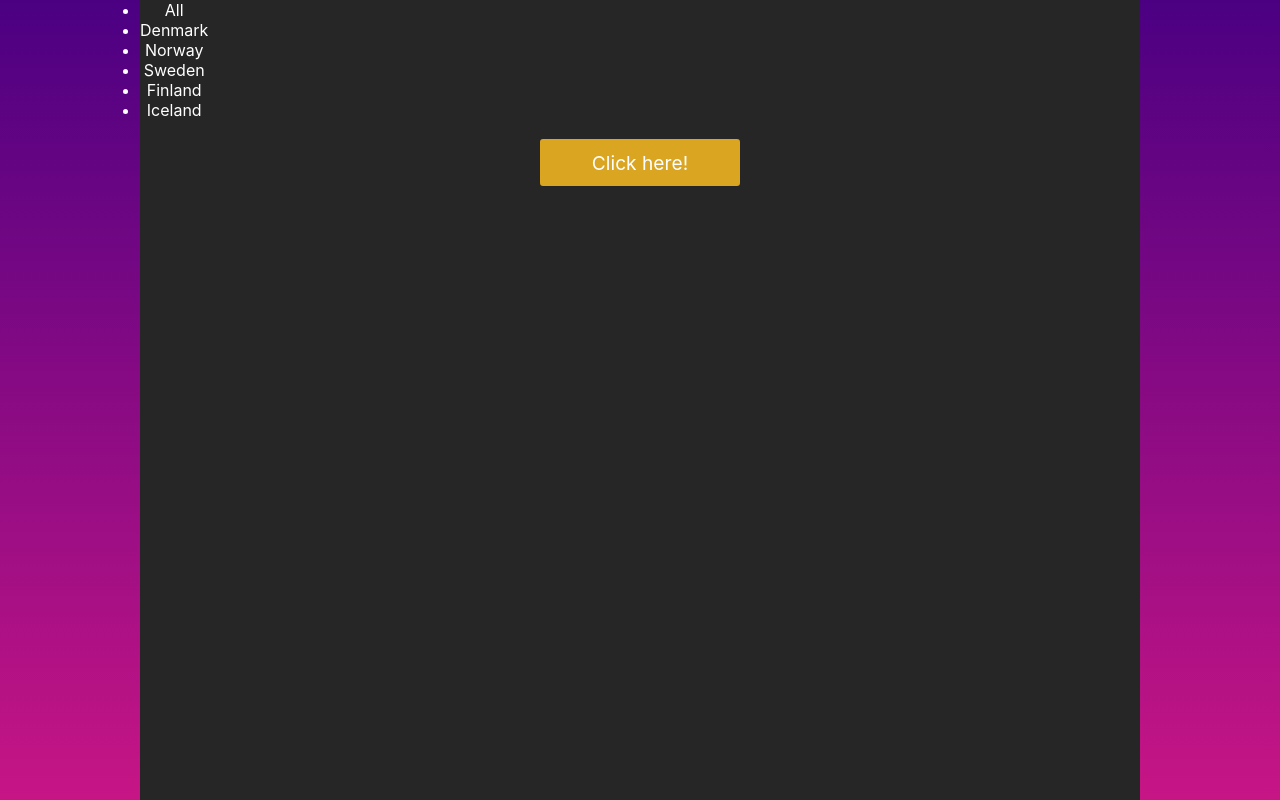
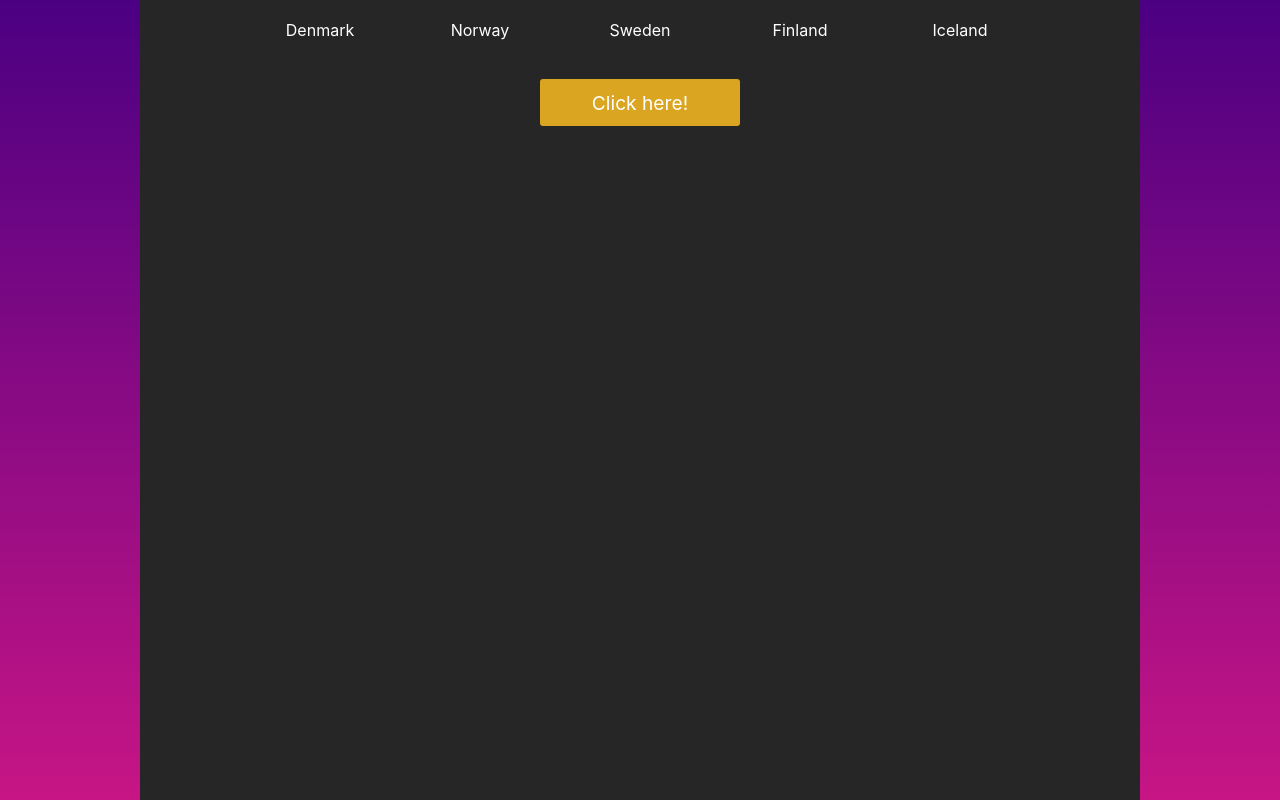
Before and after one commit to Daniel-K-Miller/Random-Nordic-Fact, a React (Create React App) app: page / in a window 1280 px wide. Built offline with nearby package versions, Linux system fonts and the light colour scheme.

Commit message:
Started to add dynamic mapped navBar

```diff
--- a/src/App.js
+++ b/src/App.js
@@ -55,12 +55,17 @@ class App extends Component {
       styles: 'primary'
     })
   }
+  handleNav = (props) => {
+    if (props.children === "All") {
+      console.log("All");
+    }
+  }
 
 
   render() {
     return (
       <Wrapper>
-        <Navi />
+        <Navi nordicArray={nordicArray} />
         <InnerWrapper>
           <PrimButton clicked={this.state.clicked} text={this.state.text} styles={this.state.styles} onChange={this.handleClick} />
           <ResetButton clicked={this.state.clicked} onChange={this.handleReset} />
--- a/src/modules/Navi.js
+++ b/src/modules/Navi.js
@@ -1,11 +1,29 @@
 import React, { Component } from 'react';
-import styled from 'styled-components';
+import styled, { css } from 'styled-components';
 
 const Nav = styled.nav`
     display: flex;
     color: white;
+    color: white;
+    margin: 0 100px;
+    ul {
+        display: flex;
+        flex-direction: row;
+        justify-content: space-around;
+        list-style-type: none;
+        width: 100%;
+    }
     ul li {
-        color: white;
+        background-color: transparent;
+        padding: 20px 0;
+        flex: 1;
+        cursor: pointer;
+        &:hover {
+            background-color: #737373;
+        }
+        ${props => props.styles === 'Finland' && css`
+        color: blue;
+        `}
     }
 `
 
@@ -14,12 +32,7 @@ class Navi extends Component {
         return (
             <Nav>
                 <ul>
-                    <li>All</li>
-                    <li>Denmark</li>
-                    <li>Norway</li>
-                    <li>Sweden</li>
-                    <li>Finland</li>
-                    <li>Iceland</li>
+                    {this.props.nordicArray.map((x) => <li key={x + "key"} styles={x}>{x}</li>)}
                 </ul>
             </Nav>
         );
--- a/src/modules/PrimButton.js
+++ b/src/modules/PrimButton.js
@@ -18,7 +18,7 @@ const Button = styled.a`
   :hover {
     opacity: .9;
   }
-  }
+
   ${props => props.styles === 'secondary' && css`
   background: forestgreen;
   border: 2px solid forestgreen;
```
